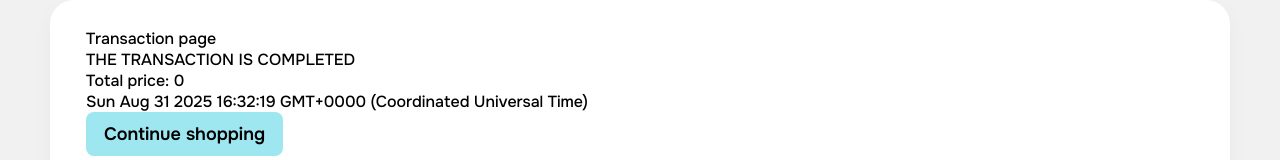
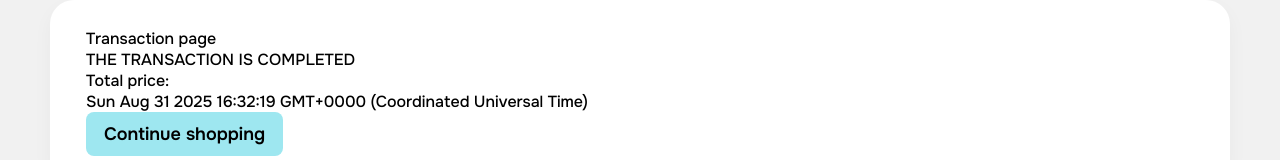
Before and after one commit to RenatAllakhyarov/frontend-template, a Next.js app: page /transaction in a window 1280 px wide. Shown: the part 155-315 px from the top of the page. Built offline with nearby package versions, Linux system fonts and the light colour scheme; no server answers.

Commit message:
feat: Added HTTP request with mockData

```diff
--- a/src/components/TransactionInfoPage/index.tsx
+++ b/src/components/TransactionInfoPage/index.tsx
@@ -1,6 +1,7 @@
 "use client"
 
 import Cart from "@domains/cart";
+import mockProductsList from "src/mockApi/meta";
 import StyledButton from "@components/StyledButton";
 import { redirect } from "next/navigation";
 import "./style.css"
@@ -12,7 +13,19 @@ const TransactionInfoPage = () => {
         return <div>ERROR</div>
     }
 
-    const cartPrice = cart.getTotalPrice();
+    const mockData = {
+        amount: 1200,
+        userId: 666,
+        products: ["penis", "hui", "pizda"]
+    }
+
+    fetch('http://localhost:3000/transactions', {
+        method: 'POST',
+        headers: {
+            'Content-Type': 'application/json'
+        },
+        body: JSON.stringify(mockData)
+    })
 
     const transactionDate = Date();
 
@@ -20,7 +33,7 @@ const TransactionInfoPage = () => {
         <div className="transaction-page-container">
             <div>Transaction page</div>
             <div>THE TRANSACTION IS COMPLETED</div>
-            <div>Total price: {cartPrice}</div>
+            <div>Total price: {}</div>
             <div>{transactionDate}</div>
 
             <StyledButton label="Continue shopping" onClick={()=>redirect("/market")}/>
```
